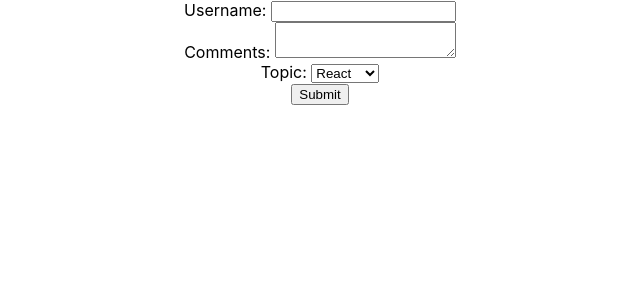
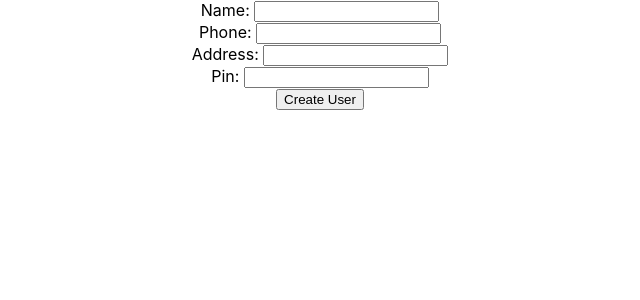
Before and after one commit to nirajpandey034/niraj_react, a React (Create React App) app: page / in a window 1280 px wide. Shown: the top 300 px of the page, without its empty margins (320-960 px from the left). Built offline with nearby package versions, Linux system fonts and the light colour scheme.

Commit message:
endpoint testing

```diff
--- a/package.json
+++ b/package.json
@@ -6,6 +6,7 @@
     "@testing-library/jest-dom": "^5.11.9",
     "@testing-library/react": "^11.2.5",
     "@testing-library/user-event": "^12.6.3",
+    "axios": "^0.21.1",
     "react": "^17.0.1",
     "react-dom": "^17.0.1",
     "react-scripts": "4.0.2",
--- a/src/App.js
+++ b/src/App.js
@@ -8,7 +8,7 @@ import Test from './components/Test'
 import ParentComponent from './components/ParentComponent'
 import UserGreeting from './components/UserGreeting'
 import PersonList from './components/PersonList'
-import Form from './components/Form'
+import EndpointTest from './components/EndpointTest'
 
 function App() {
   return (
@@ -18,7 +18,7 @@ function App() {
       <Message />
       */}
       {/* <PersonList /> */}
-      <Form />
+      <EndpointTest />
     </div>
   );
 }
--- /dev/null
+++ b/src/components/EndpointTest.js
@@ -0,0 +1,88 @@
+import React, { Component } from 'react'
+import axios from 'axios'
+
+class EndpointTest extends Component {
+
+    constructor(props) {
+        super(props)
+
+        this.state = {
+             operation:'createUser',
+             phone:'',
+             name:'',
+             address:'',
+             pin:''
+        }
+    }
+
+    nameChangeHandler = (event) =>{
+        this.setState({
+            name : event.target.value
+        })
+    }
+
+    numberChangeHandler = (event) =>{
+        this.setState({
+            phone : event.target.value
+        })
+    }
+
+    addressChangeHandler = (event) =>{
+        this.setState({
+            address : event.target.value
+        })
+    }
+
+    pinChangeHandler = (event) => {
+        this.setState({
+            pin : event.target.value
+        })
+    }
+
+    submitHandler = (event) =>{
+        axios.post('http://ec2-13-127-124-241.ap-south-1.compute.amazonaws.com:8080/user', {
+            operation : this.state.operation,
+            phone : this.state.phone,
+            name : this.state.name,
+            address : this.state.address,
+            pin : this.state.pin
+        })
+        .then((response)=>{
+            console.log(response)
+        })
+        .catch((error)=>{
+            console.log(error)
+        })
+
+        event.preventDefault()
+    }
+    render() {
+        return (
+            <form onSubmit={this.submitHandler}>
+                <div>
+                    <label>Name: </label>
+                    <input type="text" value={this.state.name} onChange={this.nameChangeHandler}></input>
+                </div>
+
+                <div>
+                    <label>Phone: </label>
+                    <input type="number" value={this.state.phone} onChange={this.numberChangeHandler}></input>
+                </div>
+
+                <div>
+                    <label>Address: </label>
+                    <input type="text" value={this.state.address} onChange={this.addressChangeHandler}></input>
+                </div>
+
+                <div>
+                    <label>Pin: </label>
+                    <input type="text" value={this.state.pin} onChange={this.pinChangeHandler}></input>
+                </div>
+
+                <button type="submit">Create User</button>
+            </form>
+        )
+    }
+}
+
+export default EndpointTest
```
Also changed, not shown: 1 other file (tests, documents, lock files or other folders).
